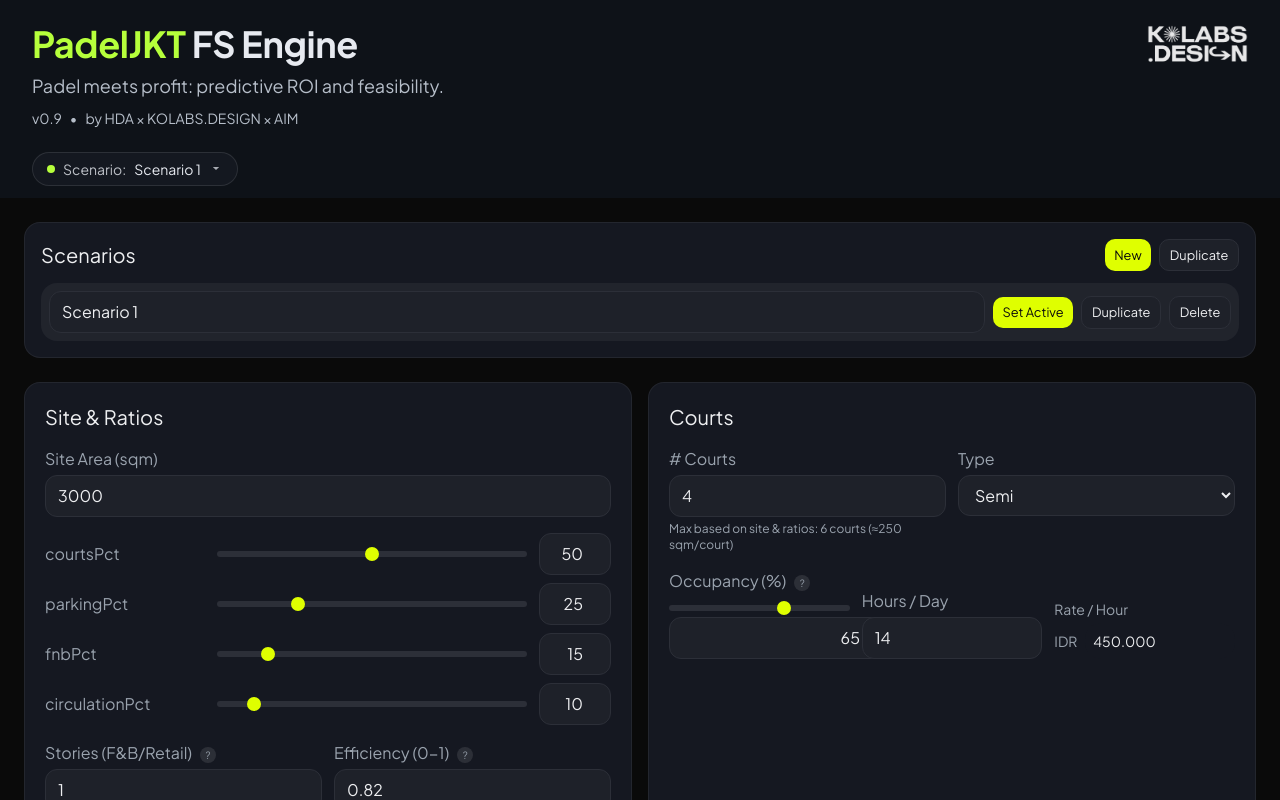
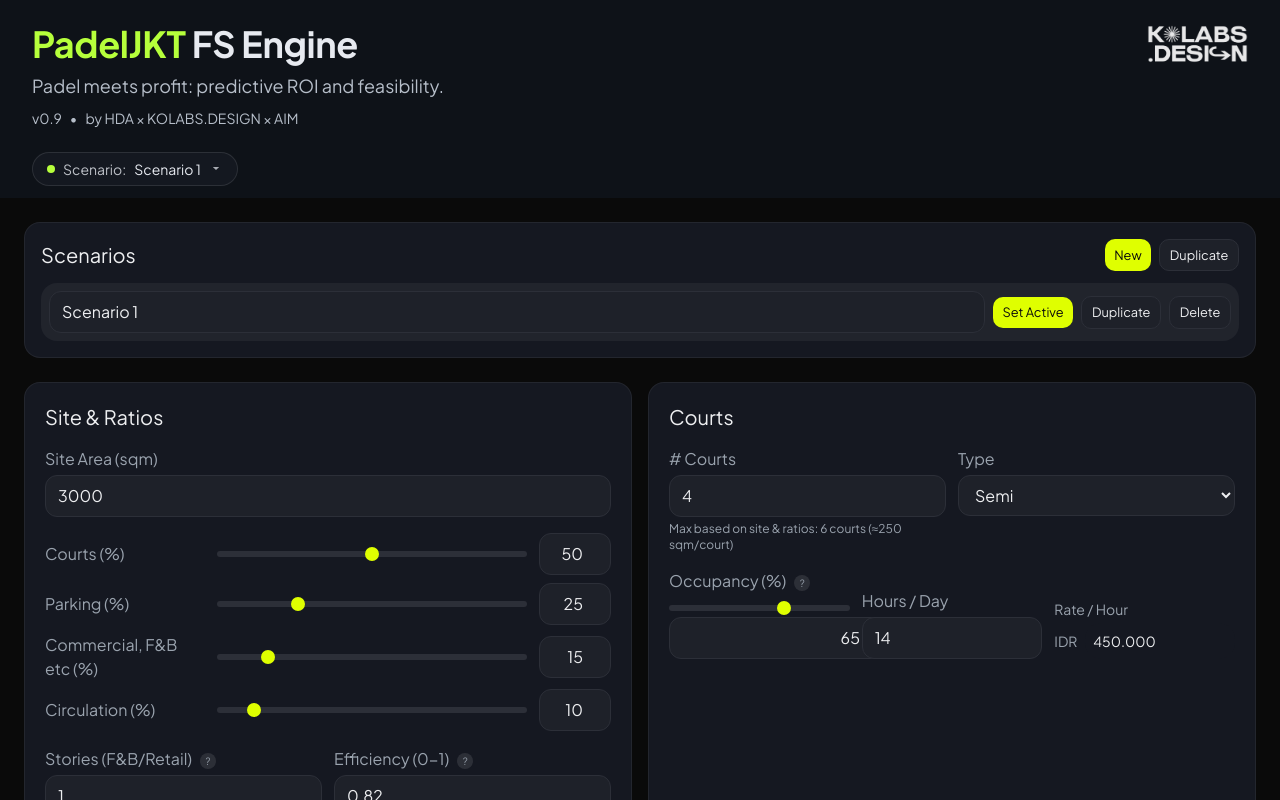
Before and after one commit to spotty21201/padeljkt_sept05, a Next.js app: page /simulator/1 in a window 1280 px wide. Shown: the top 800 px of the page. Built offline with nearby package versions, Linux system fonts and the light colour scheme.

Commit message:
ux: update ratio slider labels to user-friendly text (Courts, Parking, Commercial/F&B, Circulation) without changing variable names

```diff
--- a/components/inputs/RatioSliders.tsx
+++ b/components/inputs/RatioSliders.tsx
@@ -22,7 +22,15 @@
     <div className="space-y-2">
       {(["courtsPct","parkingPct","fnbPct","circulationPct"] as const).map(key=> (
         <div key={key} className="grid grid-cols-[160px_1fr_72px] gap-3 items-center">
-          <div className="text-base text-muted-300">{key}</div>
+          {(() => {
+            const labels: Record<"courtsPct"|"parkingPct"|"fnbPct"|"circulationPct", string> = {
+              courtsPct: "Courts (%)",
+              parkingPct: "Parking (%)",
+              fnbPct: "Commercial, F&B etc (%)",
+              circulationPct: "Circulation (%)"
+            };
+            return <div className="text-base text-muted-300">{labels[key]}</div>;
+          })()}
           <input type="range" min={0} max={100} value={(ratios as any)[key]} onChange={e=> onChange({ ...ratios, [key]: Number(e.currentTarget.value) })} />
           <input type="number" className="input text-right" value={(ratios as any)[key]} onChange={(e)=>{
             const v = Math.max(0, Math.min(100, Number(e.currentTarget.value||0)));
```
